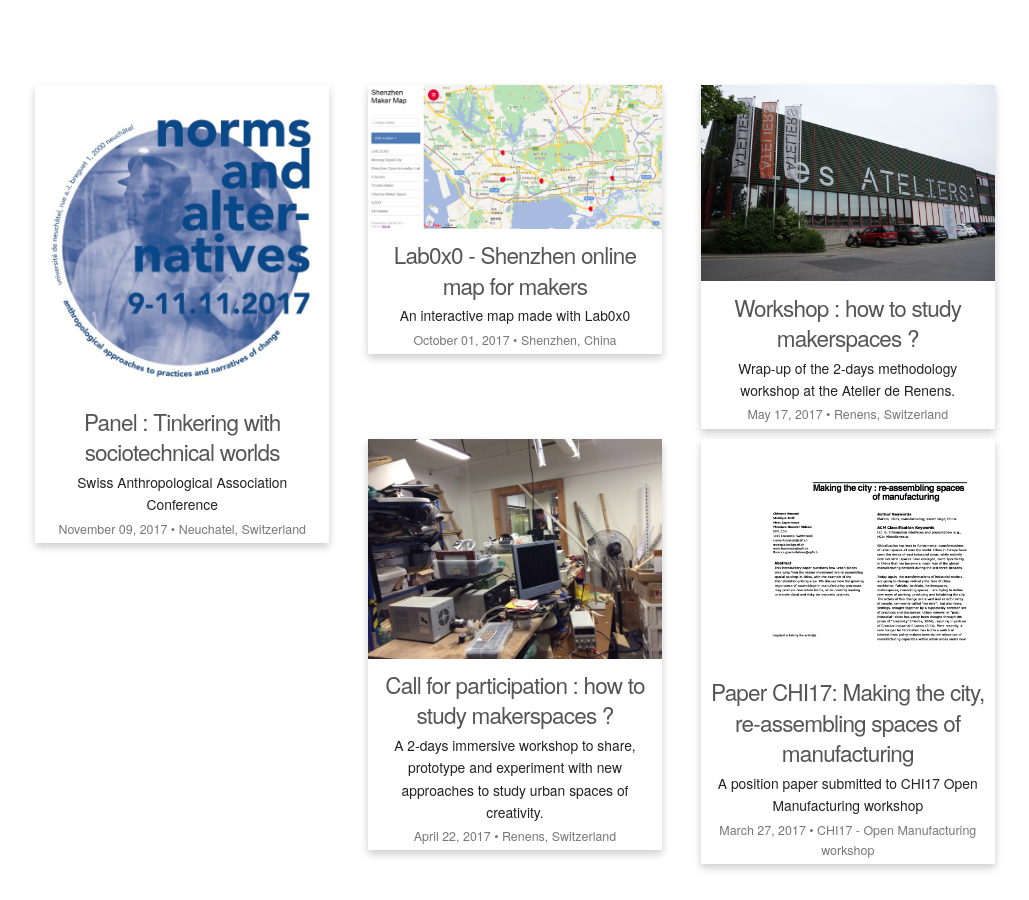
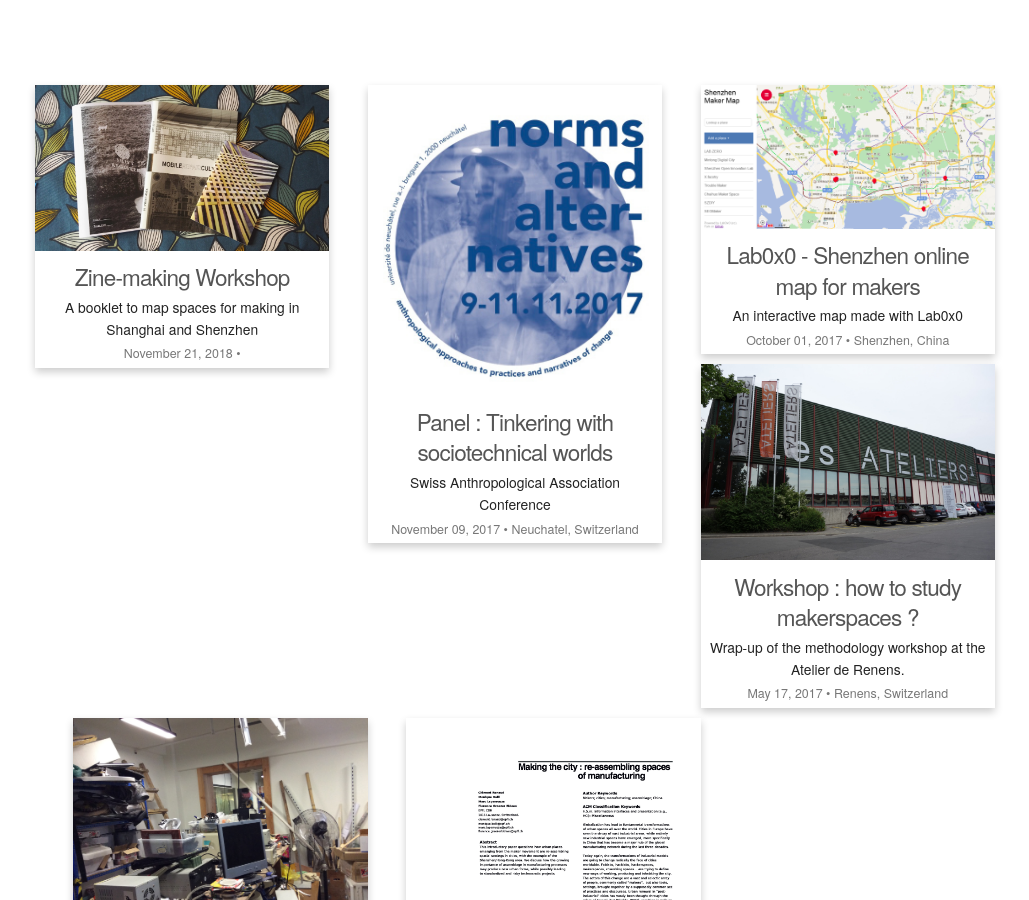
Before and after one commit to clemsos/mapmakers.space, a Jekyll site: the page built from index.md, in a window 1280 px wide and 900 px high, scrolled down 1183 px. Shown: the whole window, without its empty margins (125-1154 px from the left). Built offline with Jekyll 4.4.1, drawn with Linux system fonts in a browser that asks for light colours; our own code applies the rules of GitHub Pages for plain Markdown files; some of the changed lines change nothing that is shown.

Commit message:
add zine post

```diff
--- a/_posts/2017-05-17-methodo-renens-.md
+++ b/_posts/2017-05-17-methodo-renens-.md
@@ -1,7 +1,7 @@
 ---
 layout : main
 title: "Workshop : how to study makerspaces ?"
-subtitle: "Wrap-up of the 2-days methodology workshop at the Atelier de Renens."
+subtitle: "Wrap-up of the methodology workshop at the Atelier de Renens."
 place: "Renens, Switzerland"
 thumbnail: /uploads/workshop/ateliers-renens.JPG
 
--- /dev/null
+++ b/_posts/2018-11-21-research-zine.md
@@ -0,0 +1,27 @@
+---
+layout: main
+title: Zine-making Workshop
+subtitle: A booklet to map spaces for making in Shanghai and Shenzhen
+thumbnail: /uploads/zines.jpg
+---
+
+> A Zine (/ˈziːn/ ZEEN; short for magazine or fanzine) is most commonly a small-circulation self-published work of original or appropriated texts and images, usually reproduced via photocopier.
+> Zines have served as a significant medium of communication in various subcultures, and frequently draw inspiration from a "do-it-yourself" philosophy.
+> -- from [Wikipedia](https://en.wikipedia.org/wiki/Zine)
+
+After going to the [Functional Failures, Operative Fakes & Tenuous Techniques](https://www.ixdm.ch/functional-failures-operative-fakes-tenuous-techniques/) at the Critical Media Lab in Basel, I was given a zine that compile a research about the [Trick Cliff Cavern](https://en.wikipedia.org/wiki/Treak_Cliff_Cavern). While I was quite surprised by the tone and the content itself, it suddenly strucks me that I have been encountering more and more of these small booklets in the recent months.
+
+<blockquote class="twitter-tweet" data-lang="en"><p lang="en" dir="ltr">One thing that makes me happy about the failures of &quot;academic publishing industry&quot; is the recent surge in research <a href="https://twitter.com/hashtag/fanzines?src=hash&amp;ref_src=twsrc%5Etfw">#fanzines</a> <a href="https://t.co/10tS2Kt3Co">pic.twitter.com/10tS2Kt3Co</a></p>&mdash; Clément Renaud (@clemsos) <a href="https://twitter.com/clemsos/status/935126306789916672?ref_src=twsrc%5Etfw">November 27, 2017</a></blockquote>
+<script async src="https://platform.twitter.com/widgets.js" charset="utf-8"></script>
+
+Gabriele de Seta have given me its [Network Bridging](http://www.academia.edu/30993909/Network_bridging), Nicolas Nova and Anaïs Bloch their [Mobile Repair Culture](https://www.hesge.ch/head/projet/mobile-repair-cultures-reparation-informelle-linnovation-silencieuse-cas-des-smartphones), and I had discovered some others like the interesting [Data Stories](https://www.amazon.com/Data-Stories-Dawn-Nafus/dp/1907508058).
+
+Makers as well have been using zines. Silvia Lindtner did a zine called [Inside Hackerspaces](https://www.flickr.com/photos/youraccount/sets/72157639961122864/) with Garnet Hertz in the hackerspace NYC Resistor. Sarah Fox and Daniela Rosner did a cool feminist zine on of their [research on Mothership Hackermoms](https://iths.pure.elsevier.com/en/publications/legacies-of-craft-and-the-centrality-of-failure-in-a-mother-opera) in Berkeley. Also zine have been written as sprints like the one during [Data Civic Camp](http://yalsa.ala.org/blog/2017/09/28/civic-data-zine-camp/).
+
+All in all, zines looks like a popular and well-fit format to engage into discussion and collaborative production of some meannig with makers. One question that still unsolved is that, if zines have been very popular in the US, they are virtually unknown in China. Self-publishing exists but is very marginal. Therefore a zine for China has to come with its own set of visual and writing code, as it won't evolve from many previous similar experiences locally.
+
+Some more interesting sources to explore :
+
+* Radical Software http://www.radicalsoftware.org/e/volume1nr1.html
+* Zines at archive.org https://archive.org/details/zines
+* Datazine https://fanlore.org/wiki/Datazine
```
Also changed, not shown: _drafts/2017-07-24-about-methods.md (+2 -1 lines), uploads/zines.jpg (added).
